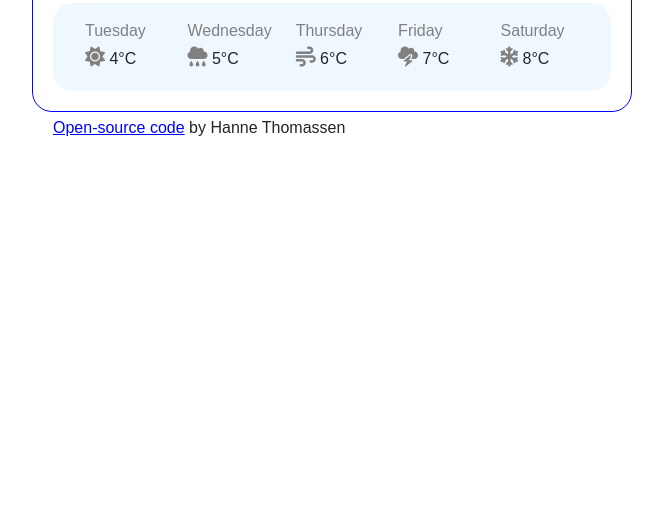
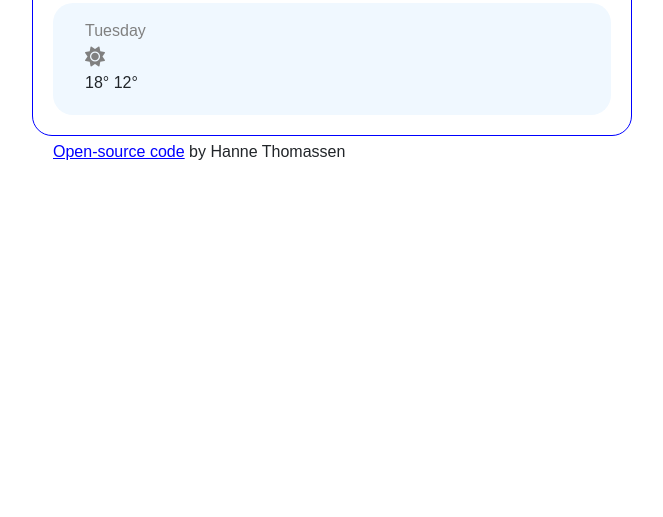
Before and after one commit to hkthomassen/weather-application, a plain HTML site: page index.html in a window 1280 px wide. Shown: the part 283-800 px from the top of the page, without its empty margins (308-971 px from the left). Drawn offline with nearby package versions, Linux system fonts and the light colour scheme.

Commit message:
Updated weather-forecast

```diff
--- a/index.html
+++ b/index.html
@@ -40,7 +40,12 @@
               />
             </div>
             <div class="col-3">
-              <button class="form-control shadow-sm" id="current-location-button">Current location</button>
+              <button
+                class="form-control shadow-sm"
+                id="current-location-button"
+              >
+                Current location
+              </button>
             </div>
           </div>
         </form>
@@ -64,38 +69,30 @@
           </div>
         </div>
 
-        <div class="next-five">
-        <div class="container">
-          <div class="row">
-            <div class="col">
-              <div class="weekdays">Tuesday</div>
-              <i class="fa-solid fa-sun icon-forecast"></i>
-              4°C
-            </div>
-            <div class="col">
-              <div class="weekdays">Wednesday</div>
-              <i class="fa-solid fa-cloud-rain icon-forecast"></i>
-              5°C
-            </div>
-            <div class="col">
-              <div class="weekdays">Thursday</div>
-              <i class="fa-solid fa-wind icon-forecast"></i>
-              6°C
-            </div>
-            <div class="col">
-              <div class="weekdays">Friday</div>
-              <i class="fa-solid fa-cloud-bolt icon-forecast"></i>
-              7°C
-            </div>
-            <div class="col">
-              <div class="weekdays">Saturday</div>
-              <i class="fa-solid fa-snowflake icon-forecast"></i>
-              8°C
+        <div class="weather-forecast">
+          <div class="container">
+            <div class="row">
+              <div class="col-2">
+                <div class="weekdays">Tuesday</div>
+                <i class="fa-solid fa-sun icon-forecast"></i>
+                <div class="weather-forecast-temperatures">
+                  <span class="weather-forecast-temperature-max"> 18° </span>
+                  <span class="weather-forecast-temperature-min"> 12° </span>
+                </div>
+              </div>
             </div>
           </div>
         </div>
+        <span class="opensource">
+          <a
+            href="https://github.com/hkthomassen/weather-application"
+            target="_blank"
+          >
+            Open-source code</a
+          >
+          by Hanne Thomassen
+        </span>
       </div>
-    <span class="opensource"><a href="https://github.com/hkthomassen/weather-application" target="_blank">Open-source code</a> by Hanne Thomassen</span>
     </div>
     <script src="src/script.js"></script>
   </body>
--- a/src/styles.css
+++ b/src/styles.css
@@ -73,7 +73,7 @@ a {
   margin-top: 5px;
 }
 
-.next-five {
+.weather-forecast {
   margin-top: 20px;
   padding: 20px;
   background-color: aliceblue;
```
